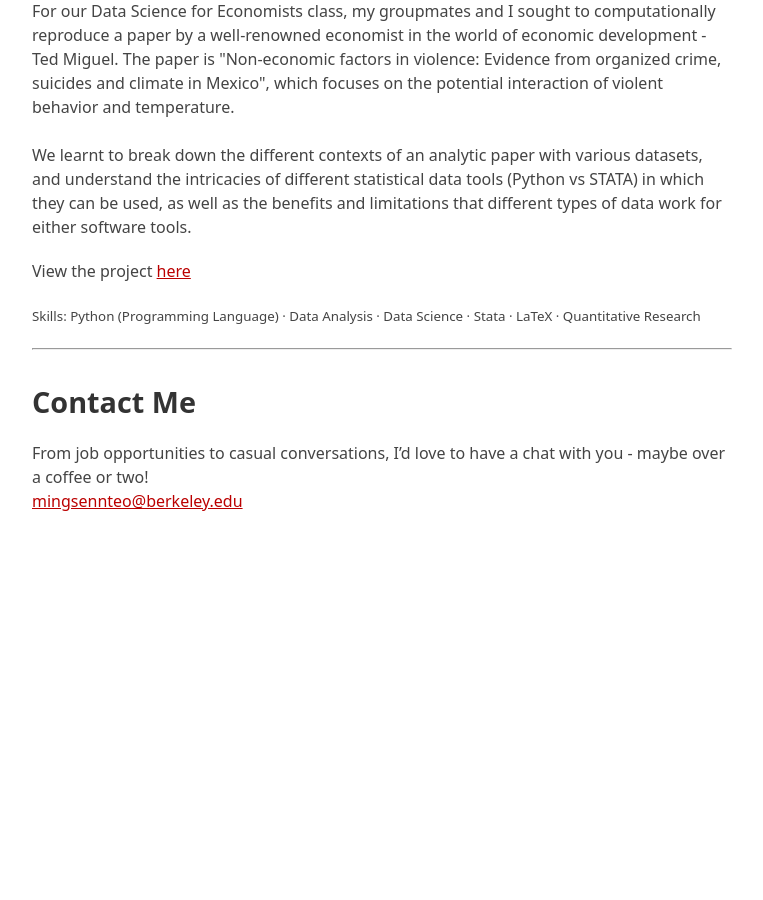
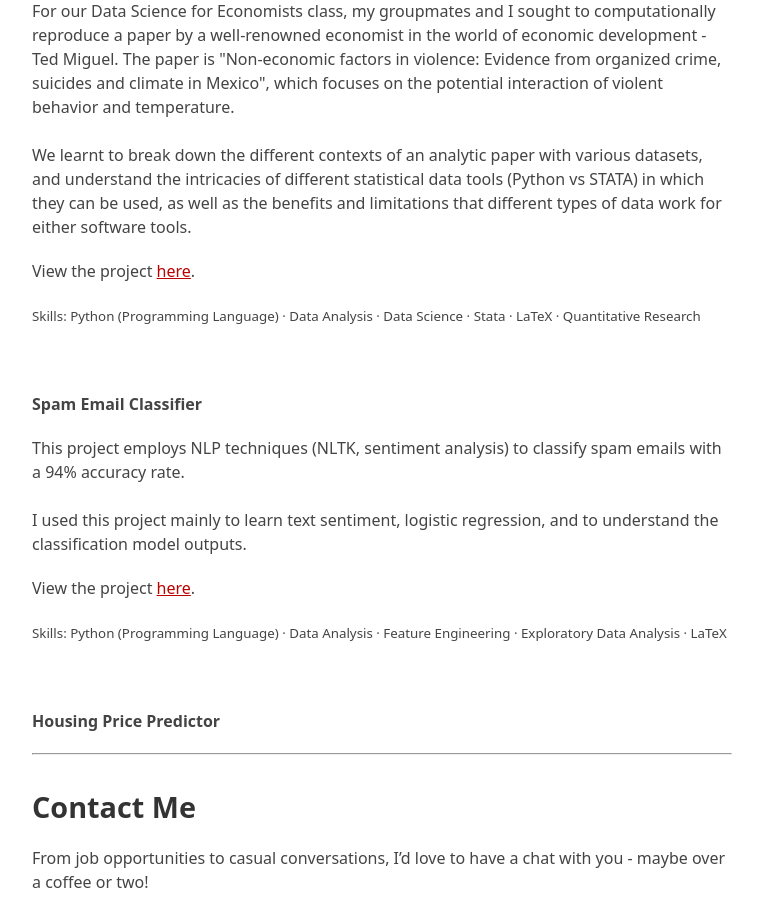
Before and after one commit to MSTeo01/msteo01.github.io, a Jekyll site: the page built from index.md, in a window 1280 px wide and 900 px high, scrolled down 1326 px. Shown: the whole window, without its empty margins (258-1021 px from the left). Built offline with Jekyll 4.4.1, drawn with Linux system fonts in a browser that asks for light colours; before the commit the page ends 1903 px from its top, so only the background shows below that.

Commit message:
updates project #3

```diff
--- a/index.md
+++ b/index.md
@@ -60,10 +60,28 @@ View the project [here](https://github.com/MSTeo01/traffic-accident-ml-analysis)
   We learnt to break down the different contexts of an analytic paper with various datasets, and understand the intricacies of different statistical data tools (Python vs STATA) in which they can be used, as well as the benefits and limitations that different types of data work for either software tools.
 </p>
 
-View the project [here](https://github.com/MSTeo01/ted-miguel-computational-reproduction)
+View the project [here](https://github.com/MSTeo01/ted-miguel-computational-reproduction).
 
 <small> Skills: Python (Programming Language) · Data Analysis · Data Science · Stata · LaTeX · Quantitative Research </small>
 
+<br>
+
+**Spam Email Classifier**
+
+<p>
+  This project employs NLP techniques (NLTK, sentiment analysis) to classify spam emails with a 94% accuracy rate.
+  <br />
+  <br />
+  I used this project mainly to learn text sentiment, logistic regression, and to understand the classification model outputs.
+</p>
+
+View the project [here](https://github.com/MSTeo01/spam-email-classification).
+
+<small> Skills: Python (Programming Language) · Data Analysis · Feature Engineering · Exploratory Data Analysis · LaTeX </small>
+
+<br>
+
+**Housing Price Predictor**
 
 <a name='contact'></a>
 
```
